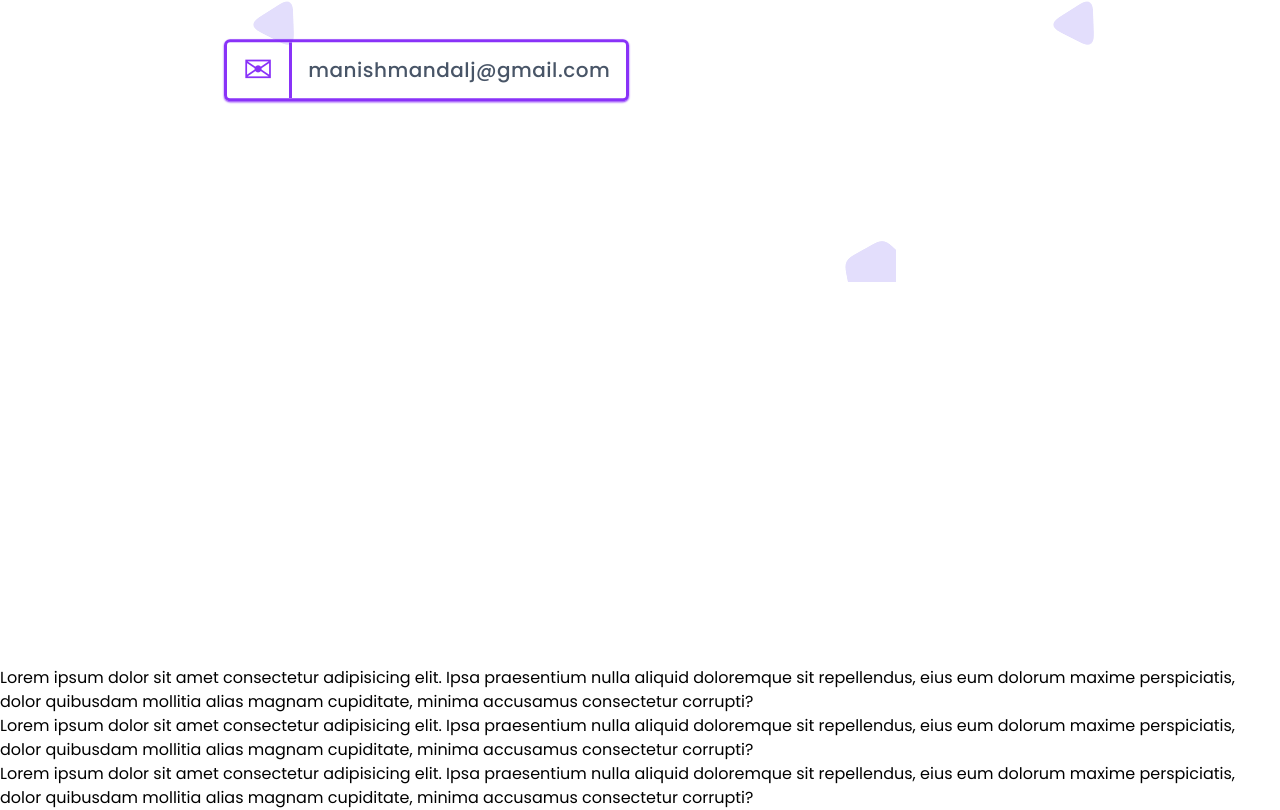
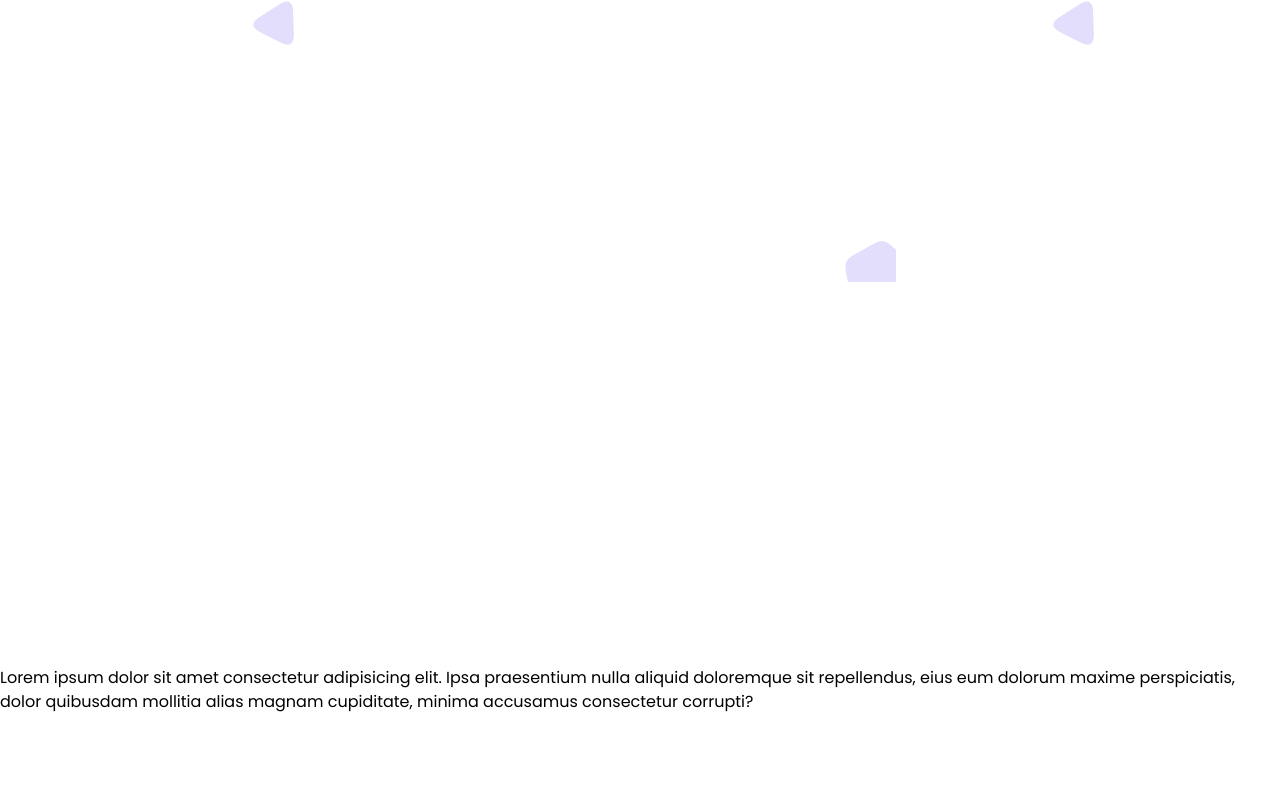
Before and after one commit to manishMandal02/manishmandal.me, a Next.js app: page / in a window 1280 px wide. Shown: the part 518-1328 px from the top of the page. After the commit the page ends 1232 px from the top, so only its background shows below. Built offline with nearby package versions, Linux system fonts and the light colour scheme.

Commit message:
minot changes

```diff
--- /dev/null
+++ b/components/aboutMe/Index.tsx
@@ -0,0 +1,7 @@
+import React from 'react';
+
+const AboutMe = () => {
+  return <div></div>;
+};
+
+export default AboutMe;
--- a/pages/index.tsx
+++ b/pages/index.tsx
@@ -3,7 +3,7 @@ import Head from 'next/head';
 // components
 
 import Header from '../components/Header';
-import HeroSection from '../components/landingSection/LandingSection';
+import HeroSection from '../components/landingSection/Index';
 
 export default function Home() {
   return (
@@ -19,16 +19,6 @@ export default function Home() {
         repellendus, eius eum dolorum maxime perspiciatis, dolor quibusdam mollitia alias magnam cupiditate,
         minima accusamus consectetur corrupti?
       </p>
-      <p>
-        Lorem ipsum dolor sit amet consectetur adipisicing elit. Ipsa praesentium nulla aliquid doloremque sit
-        repellendus, eius eum dolorum maxime perspiciatis, dolor quibusdam mollitia alias magnam cupiditate,
-        minima accusamus consectetur corrupti?
-      </p>
-      <p>
-        Lorem ipsum dolor sit amet consectetur adipisicing elit. Ipsa praesentium nulla aliquid doloremque sit
-        repellendus, eius eum dolorum maxime perspiciatis, dolor quibusdam mollitia alias magnam cupiditate,
-        minima accusamus consectetur corrupti?
-      </p>
     </div>
   );
 }
--- a/src/animations/landingSection.ts
+++ b/src/animations/landingSection.ts
@@ -48,23 +48,22 @@ const introNameVariant = {
     transition: {
       //   duration: 0.1,
       type: 'spring',
-      stiffness: 100,
-      delay: 2,
+      stiffness: 120,
+      delay: 1.6,
     },
   },
 };
 const introNameLineVariant = {
   initial: {
-    x: -600,
+    x: -400,
   },
   animate: {
     x: 0,
-
     transition: {
       //   duration: 1,
       type: 'spring',
       stiffness: 100,
-      delay: 0.5,
+      // delay: 0.5,
     },
   },
 };
@@ -92,9 +91,9 @@ const subTitleVariant = {
     x: 0,
     transition: {
       type: 'spring',
-      duration: 1.5,
+      duration: 1,
       delay: i * 0.4,
-      stiffness: 80,
+      stiffness: 100,
     },
   }),
 };
@@ -108,7 +107,7 @@ const emailContainerVariant = {
     y: 0,
     opacity: 1,
     transition: {
-      delay: 5,
+      delay: 6,
       duration: 0.8,
       type: 'easeIn',
     },
```
Also changed, not shown: components/Header.tsx (line endings or trailing spaces), components/landingSection/Index.tsx (renamed from components/landingSection/LandingSection.tsx).
